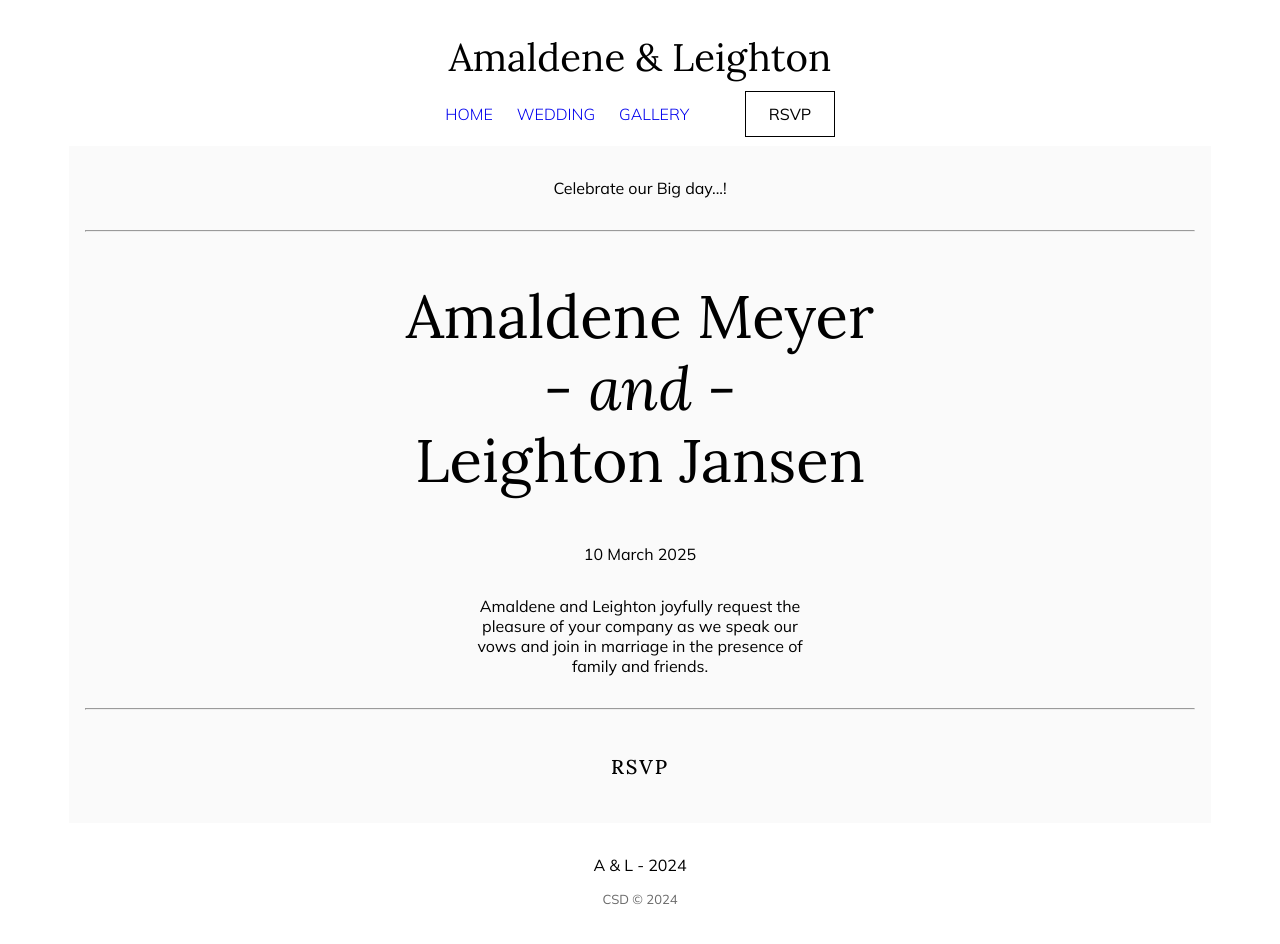
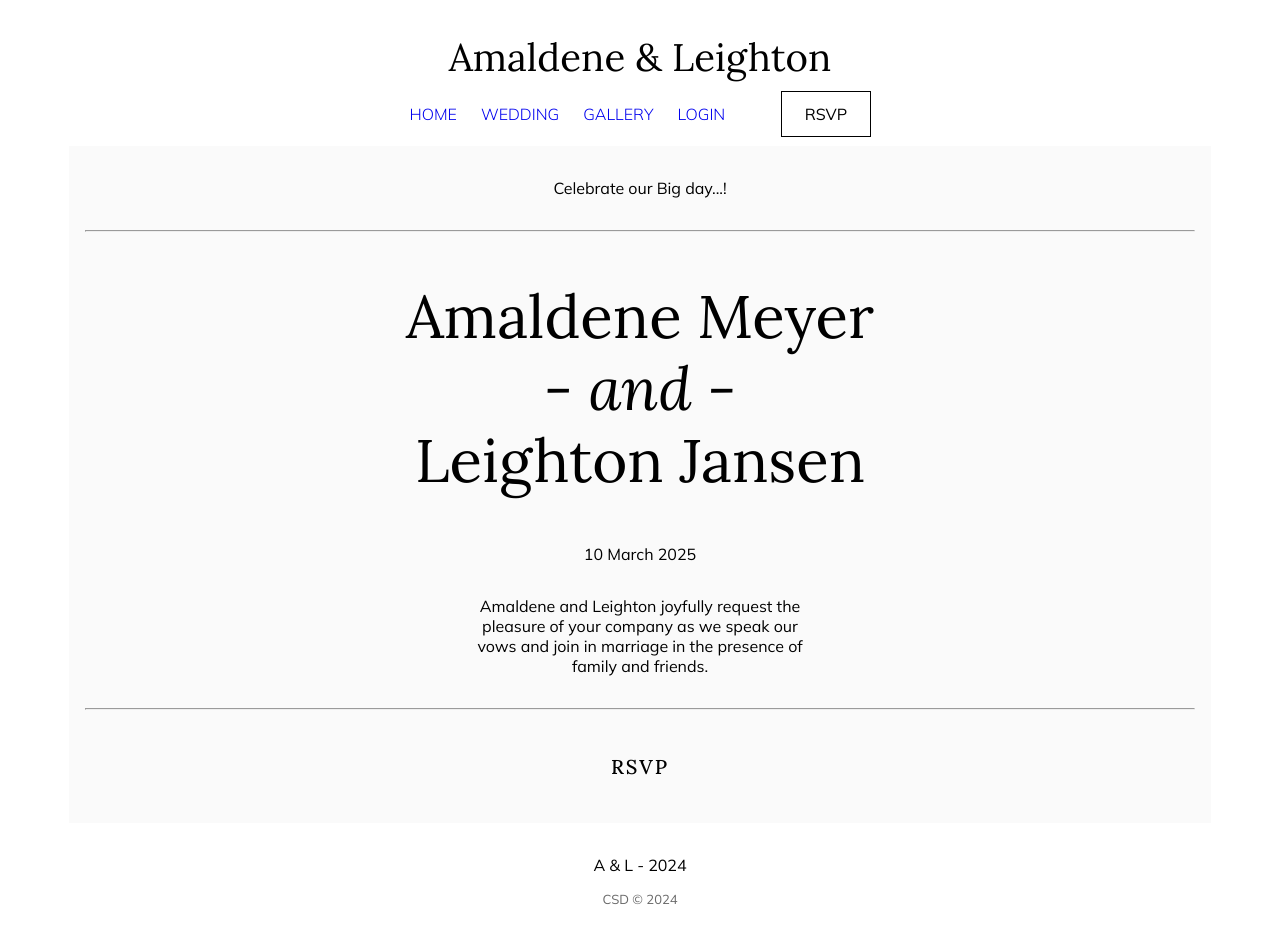
Before and after one commit to teddy-wests1de/ameyer-wedding, a React (Create React App) app: page / in a window 1280 px wide. Shown: the top 944 px of the page. Built offline with nearby package versions, Linux system fonts and the light colour scheme.

Commit message:
Adding Login page.

```diff
--- a/public/index.html
+++ b/public/index.html
@@ -12,7 +12,7 @@
     <link rel="apple-touch-icon" href="%PUBLIC_URL%/logo192.png" />
     <link rel="manifest" href="%PUBLIC_URL%/manifest.json" />
 
-    <title>Jansen Wedding</title>
+    <title>A Meyer Wedding</title>
   </head>
   <body>
     <noscript>You need to enable JavaScript to run this app.</noscript>
--- a/src/App.js
+++ b/src/App.js
@@ -13,6 +13,7 @@ function App() {
 
   const [currentPage, setCurrentPage] = useState('home');
   const [isOpen, setIsOpen] = useState(false);
+  const [isLoggedIn, setIsLoggedIn] = useState(false);
 
   function openMenu() {
     setIsOpen(!isOpen);
@@ -23,18 +24,35 @@ function App() {
     setCurrentPage(e.target.textContent.toLowerCase());
     console.log(currentPage);
     setIsOpen(false);
+
+    if(currentPage === 'login') {
+      console.log('Test');
+    };
   }
   return (
     <div className="app">
       {/* <Music /> */}
-      <Header onNavigation={handleNavigation} onOpen={isOpen} openMenu={openMenu}/>
+      <Header onNavigation={handleNavigation} onOpen={isOpen} openMenu={openMenu} loggedIn={isLoggedIn} />
         {currentPage === 'home' && <Home />}
         {currentPage === 'wedding' && <Wedding />}
         {currentPage === 'registry' && <Gallery />}
         {currentPage === 'rsvp' && <RSVP />}
+        {isLoggedIn ? <MemberArea /> : ""}
       <Footer />
     </div>
   );
 }
 
+function MemberArea() {
+
+  return <>
+    <p>This is the private member area.</p>
+    <form name='auth-form'>
+      <label>Enter your email and password to login.</label>
+      <input type='email' placeholder='Email' name='email'></input>
+      <input type='password' placeholder='Password' name='password'></input>
+      <button type="submit" className="btn">Login</button>
+    </form>
+  </>
+}
 export default App;
--- a/src/Header.js
+++ b/src/Header.js
@@ -1,11 +1,11 @@
 import { Heading } from './Heading';
 import { Navbar } from "./Navbar";
 
-export function Header({onNavigation, openMenu, onOpen}) {
+export function Header({onNavigation, openMenu, onOpen, loggedIn}) {
 
   return (<header className="header">
     <Heading />
-    <Navbar onNavigation={onNavigation} openMenu={openMenu} onOpen={onOpen}/>
+    <Navbar onNavigation={onNavigation} openMenu={openMenu} onOpen={onOpen} loggedIn={loggedIn}/>
   </header>
   );
 }
--- a/src/Navbar.js
+++ b/src/Navbar.js
@@ -1,7 +1,7 @@
 import openBtn from './9035889_menu_sharp_icon.svg';
 import  closeBtn from './9035757_close_sharp_icon.svg';
 
-export function Navbar({onNavigation, openMenu, onOpen}) {
+export function Navbar({onNavigation, openMenu, onOpen, loggedIn}) {
 
   return (
     <nav className='nav-bar'>
@@ -17,6 +17,9 @@ export function Navbar({onNavigation, openMenu, onOpen}) {
           <a href="/gallery" className="nav-link" onClick={onNavigation}>GALLERY</a>
         </li>
         <li className='nav-item'>
+          <a href="/gallery" className="nav-link" onClick={onNavigation}>{loggedIn ? "LOGOUT" : "LOGIN"}</a>
+        </li>
+        <li className='nav-item'>
           <a href="/rsvp" className="btn" onClick={onNavigation}>RSVP</a>
         </li>
 
--- a/src/RSVP.js
+++ b/src/RSVP.js
@@ -97,7 +97,9 @@ export function RSVP() {
             </div>
             </> : <div className="thank-you-message">
                 <h3>Thank you for your Response...!</h3>
-                <a href="#" className="btn btn-0">Home</a>
+                <a href="#" className="btn btn-0">
+
+                    Home</a>
             </div>}
         </div>
     )
--- a/src/index.css
+++ b/src/index.css
@@ -204,6 +204,7 @@ label {
 }
 input[type="text"],
 input[type="email"],
+input[type="password"],
 select {
   width: 100%;
   padding: 12px 20px;
```
